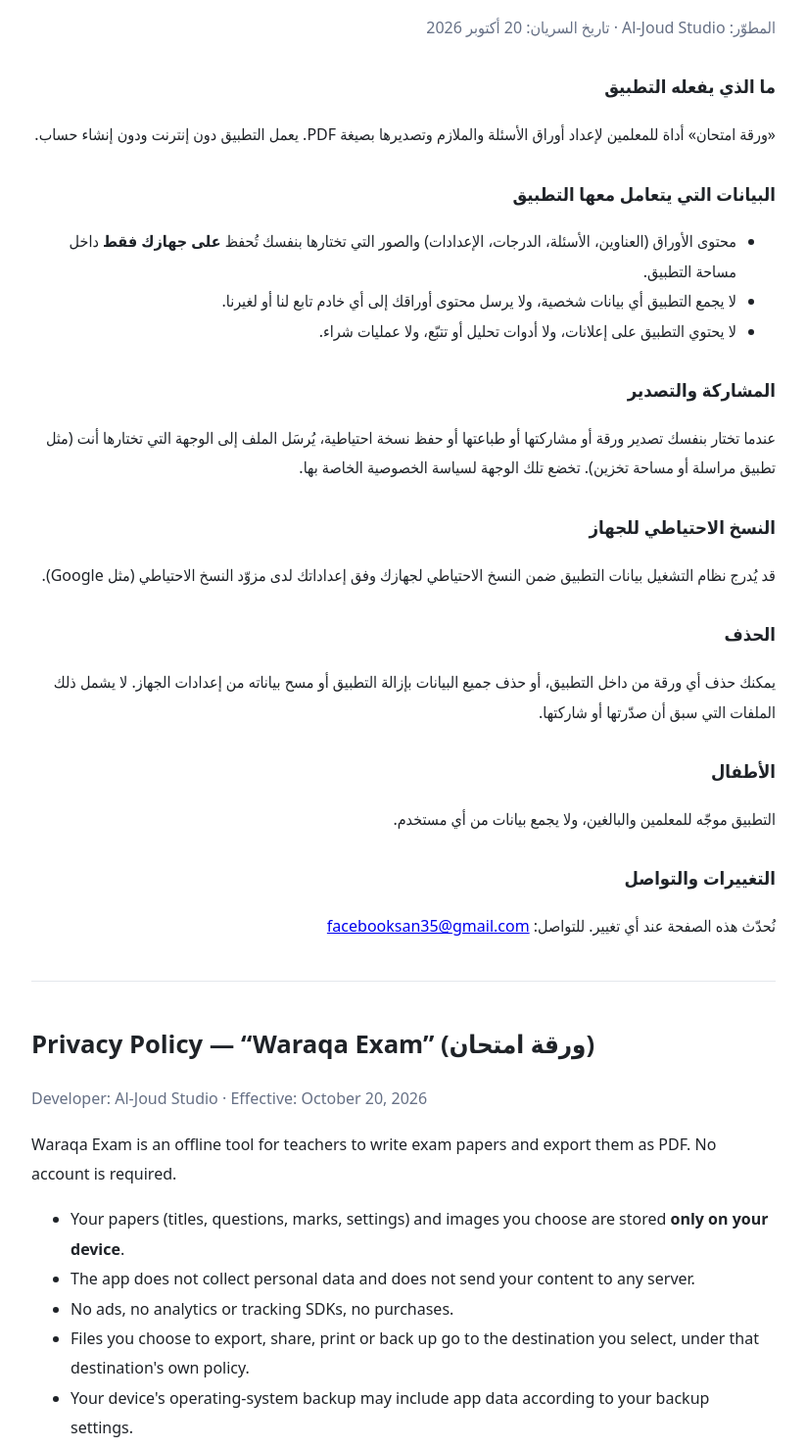
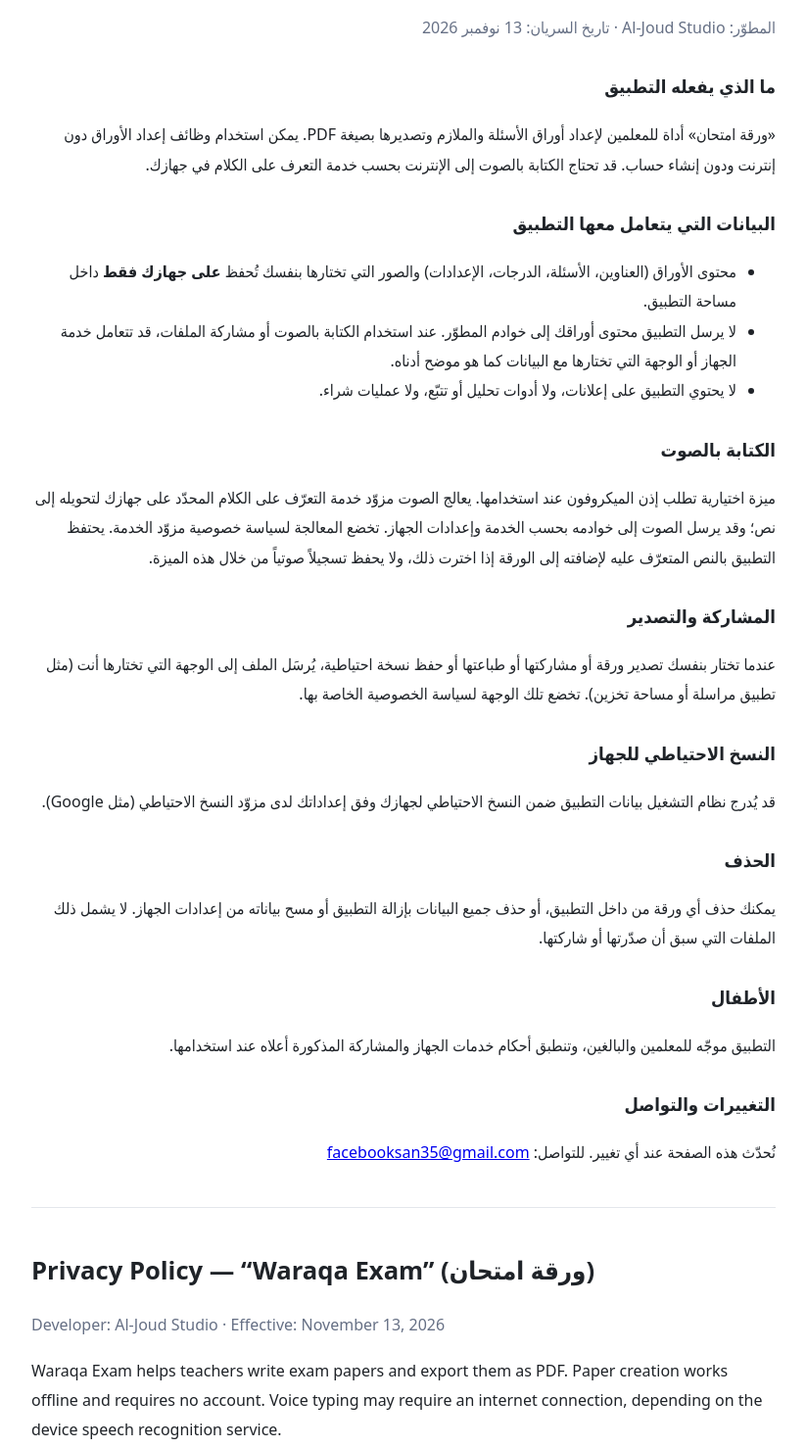
Before and after one commit to facebooksan35-sketch/waraqa-privacy, a plain HTML site: page index.html in a window 1280 px wide. Shown: the part 101-1579 px from the top of the page at 98% size, without its empty margins (228-1051 px from the left). Drawn offline with Linux system fonts and the light colour scheme.

Commit message:
Privacy policy: voice typing section (effective 2026-11-13)

```diff
--- a/index.html
+++ b/index.html
@@ -13,17 +13,20 @@
 </head>
 <body>
 <h1>سياسة الخصوصية — تطبيق «ورقة امتحان»</h1>
-<p class="muted">المطوّر: Al-Joud Studio · تاريخ السريان: 20 أكتوبر 2026</p>
+<p class="muted">المطوّر: Al-Joud Studio · تاريخ السريان: 13 نوفمبر 2026</p>
 
 <h2>ما الذي يفعله التطبيق</h2>
-<p>«ورقة امتحان» أداة للمعلمين لإعداد أوراق الأسئلة والملازم وتصديرها بصيغة PDF. يعمل التطبيق دون إنترنت ودون إنشاء حساب.</p>
+<p>«ورقة امتحان» أداة للمعلمين لإعداد أوراق الأسئلة والملازم وتصديرها بصيغة PDF. يمكن استخدام وظائف إعداد الأوراق دون إنترنت ودون إنشاء حساب. قد تحتاج الكتابة بالصوت إلى الإنترنت بحسب خدمة التعرف على الكلام في جهازك.</p>
 
 <h2>البيانات التي يتعامل معها التطبيق</h2>
 <ul>
   <li>محتوى الأوراق (العناوين، الأسئلة، الدرجات، الإعدادات) والصور التي تختارها بنفسك تُحفظ <strong>على جهازك فقط</strong> داخل مساحة التطبيق.</li>
-  <li>لا يجمع التطبيق أي بيانات شخصية، ولا يرسل محتوى أوراقك إلى أي خادم تابع لنا أو لغيرنا.</li>
+  <li>لا يرسل التطبيق محتوى أوراقك إلى خوادم المطوّر. عند استخدام الكتابة بالصوت أو مشاركة الملفات، قد تتعامل خدمة الجهاز أو الوجهة التي تختارها مع البيانات كما هو موضح أدناه.</li>
   <li>لا يحتوي التطبيق على إعلانات، ولا أدوات تحليل أو تتبّع، ولا عمليات شراء.</li>
 </ul>
+
+<h2>الكتابة بالصوت</h2>
+<p>ميزة اختيارية تطلب إذن الميكروفون عند استخدامها. يعالج الصوت مزوّد خدمة التعرّف على الكلام المحدّد على جهازك لتحويله إلى نص؛ وقد يرسل الصوت إلى خوادمه بحسب الخدمة وإعدادات الجهاز. تخضع المعالجة لسياسة خصوصية مزوّد الخدمة. يحتفظ التطبيق بالنص المتعرّف عليه لإضافته إلى الورقة إذا اخترت ذلك، ولا يحفظ تسجيلاً صوتياً من خلال هذه الميزة.</p>
 
 <h2>المشاركة والتصدير</h2>
 <p>عندما تختار بنفسك تصدير ورقة أو مشاركتها أو طباعتها أو حفظ نسخة احتياطية، يُرسَل الملف إلى الوجهة التي تختارها أنت (مثل تطبيق مراسلة أو مساحة تخزين). تخضع تلك الوجهة لسياسة الخصوصية الخاصة بها.</p>
@@ -35,7 +38,7 @@
 <p>يمكنك حذف أي ورقة من داخل التطبيق، أو حذف جميع البيانات بإزالة التطبيق أو مسح بياناته من إعدادات الجهاز. لا يشمل ذلك الملفات التي سبق أن صدّرتها أو شاركتها.</p>
 
 <h2>الأطفال</h2>
-<p>التطبيق موجّه للمعلمين والبالغين، ولا يجمع بيانات من أي مستخدم.</p>
+<p>التطبيق موجّه للمعلمين والبالغين، وتنطبق أحكام خدمات الجهاز والمشاركة المذكورة أعلاه عند استخدامها.</p>
 
 <h2>التغييرات والتواصل</h2>
 <p>نُحدّث هذه الصفحة عند أي تغيير. للتواصل: <a href="mailto:facebooksan35@gmail.com">facebooksan35@gmail.com</a></p>
@@ -44,11 +47,12 @@
 
 <section lang="en">
 <h1>Privacy Policy — “Waraqa Exam” (ورقة امتحان)</h1>
-<p class="muted">Developer: Al-Joud Studio · Effective: October 20, 2026</p>
-<p>Waraqa Exam is an offline tool for teachers to write exam papers and export them as PDF. No account is required.</p>
+<p class="muted">Developer: Al-Joud Studio · Effective: November 13, 2026</p>
+<p>Waraqa Exam helps teachers write exam papers and export them as PDF. Paper creation works offline and requires no account. Voice typing may require an internet connection, depending on the device speech recognition service.</p>
 <ul>
   <li>Your papers (titles, questions, marks, settings) and images you choose are stored <strong>only on your device</strong>.</li>
-  <li>The app does not collect personal data and does not send your content to any server.</li>
+  <li>The app does not send your paper contents to developer-operated servers. When you use voice typing or share files, your device service or chosen destination may process the data as described here.</li>
+  <li>Optional voice typing requests microphone permission. Your device's selected speech recognition provider processes the audio to convert it to text and may send it to its servers depending on the service and device settings. The provider's privacy policy applies. The app retains recognized text for insertion if you choose to add it; this feature does not save an audio recording.</li>
   <li>No ads, no analytics or tracking SDKs, no purchases.</li>
   <li>Files you choose to export, share, print or back up go to the destination you select, under that destination's own policy.</li>
   <li>Your device's operating-system backup may include app data according to your backup settings.</li>
```
